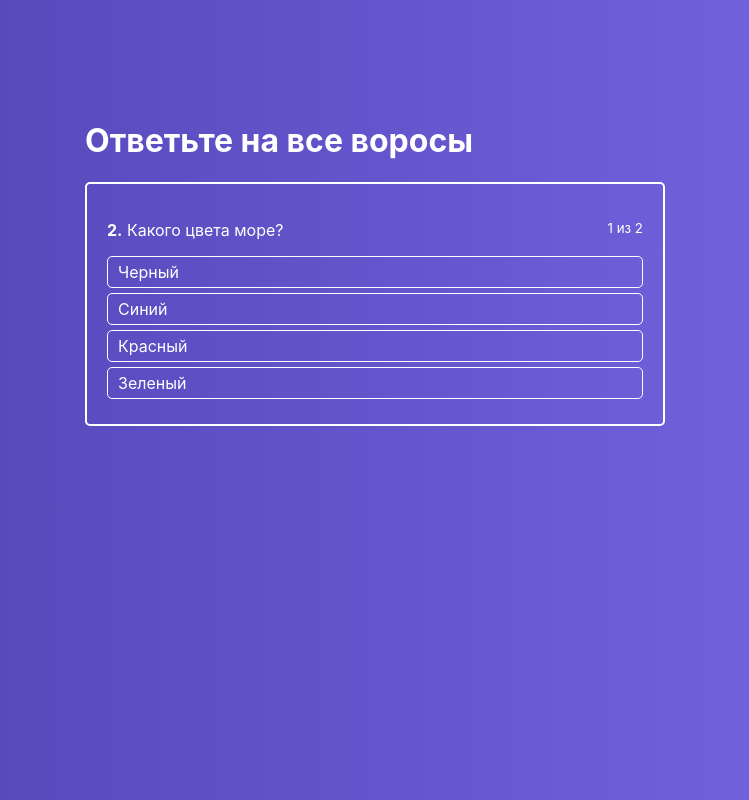
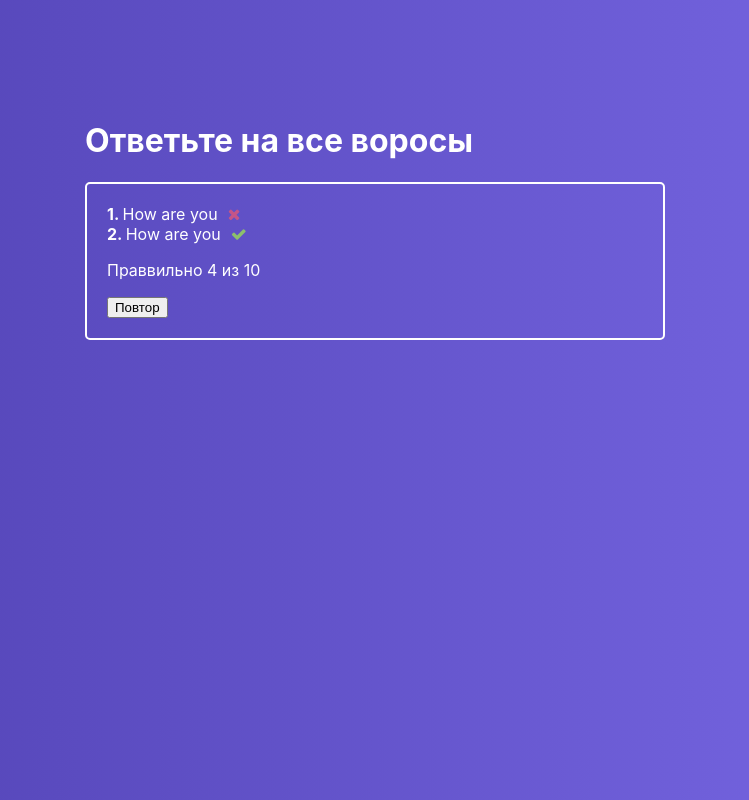
Before and after one commit to xxlxep/react-quiz, a React app: page / in a window 1280 px wide. Shown: the whole page, without its empty margins (265-1014 px from the left). Built offline with nearby package versions, Linux system fonts and the light colour scheme.

Commit message:
FinishedQuiz

```diff
--- a/public/index.html
+++ b/public/index.html
@@ -24,7 +24,13 @@
       work correctly both with client-side routing and a non-root public URL.
       Learn how to configure a non-root public URL by running `npm run build`.
     -->
-    <title>React App</title>
+    <link
+      href="https://stackpath.bootstrapcdn.com/font-awesome/4.7.0/css/font-awesome.min.css"
+      rel="stylesheet"
+      integrity="sha384-wvfXpqpZZVQGK6TAh5PVlGOfQNHSoD2xbE+QkPxCAFlNEevoEH3Sl0sibVcOQVnN"
+      crossorigin="anonymous"
+    />
+    <title>Тесты, тесты, тесты...</title>
   </head>
   <body>
     <noscript>You need to enable JavaScript to run this app.</noscript>
--- /dev/null
+++ b/src/components/FinishedQuiz/FinishedQuiz.js
@@ -0,0 +1,26 @@
+import React from "react";
+import classes from "./FinishedQuiz.module.css";
+
+const FinishedQuiz = props => {
+  return (
+    <div className={classes.FinishedQuiz}>
+      <ul>
+        <li>
+          <strong>1. </strong>
+          How are you
+          <i className={"fa fa-times " + classes.error} />
+        </li>
+        <li>
+          <strong>2. </strong>
+          How are you
+          <i className={"fa fa-check " + classes.success} />
+        </li>
+      </ul>
+      <p>Праввильно 4 из 10</p>
+      <div>
+        <button>Повтор</button>
+      </div>
+    </div>
+  );
+};
+export default FinishedQuiz;
--- /dev/null
+++ b/src/components/FinishedQuiz/FinishedQuiz.module.css
@@ -0,0 +1,22 @@
+.FinishedQuiz {
+  padding: 20px;
+  color: #ffffff;
+  border: 2px solid #fff;
+  border-radius: 5px;
+  box-sizing: border-box;
+  margin: 0 10px;
+}
+.FinishedQuiz ul {
+  list-style: none;
+  padding: 0;
+  margin: 0;
+}
+.FinishedQuiz ul li i {
+  margin-left: 10px;
+}
+.success {
+  color: rgba(161, 240, 69, 0.7);
+}
+.error {
+  color: rgba(240, 87, 108, 0.7);
+}
--- a/src/containers/Quiz/Quiz.js
+++ b/src/containers/Quiz/Quiz.js
@@ -1,9 +1,11 @@
 import React, { Component } from "react";
 import classes from "./Quiz.module.css";
 import ActiveQuiz from "../../components/ActiveQuiz/ActiveQuiz";
+import FinishedQuiz from "../../components/FinishedQuiz/FinishedQuiz";
 
 export default class Quiz extends Component {
   state = {
+    isFinished: true,
     activeQuestion: 0,
     answerState: null,
     quiz: [
@@ -33,6 +35,12 @@
   };
 
   onAnswerClickHandler = answerId => {
+    if (this.state.answerState) {
+      const key = Object.keys(this.state.answerState)[0];
+      if (this.state.answerState[key] === "success") {
+        return;
+      }
+    }
     const question = this.state.quiz[this.state.activeQuestion];
     if (question.rightAnswerId === answerId) {
       this.setState({
@@ -40,7 +48,9 @@
       });
       const timeout = window.setTimeout(() => {
         if (this.isQuizFinished()) {
-          console.log("finished");
+          this.setState({
+            isFinished: true
+          });
         } else {
           this.setState({
             activeQuestion: this.state.activeQuestion + 1,
@@ -64,7 +74,9 @@
       <div className={classes.Quiz}>
         <div className={classes.QuizWrapper}>
           <h1>Ответьте на все воросы</h1>
-
+          {this.state.isFinished ? (
+            <FinishedQuiz />
+          ) : (
             <ActiveQuiz
               answers={this.state.quiz[this.state.activeQuestion].answers}
               question={this.state.quiz[this.state.activeQuestion].question}
@@ -73,6 +85,7 @@
               answerNumber={this.state.activeQuestion + 1}
               state={this.state.answerState}
             />
+          )}
         </div>
       </div>
     );
```
Lines whose indentation alone changed are shown as unchanged.
